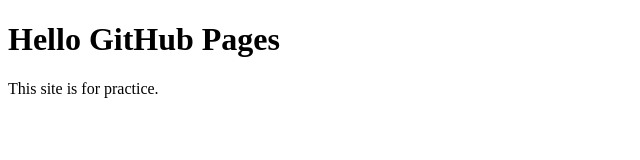
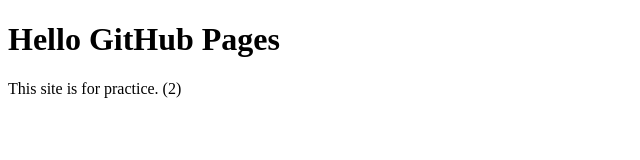
Before and after one commit to rustinbee/hello-world-gpt-practice, a plain HTML site: page index.html in a window 1280 px wide. Shown: the full height of the page, 0-640 px from the left. Drawn offline with Linux system fonts and the light colour scheme.

Commit message:
Update index.html

```diff
--- a/index.html
+++ b/index.html
@@ -7,6 +7,6 @@
 </head>
 <body>
   <h1>Hello GitHub Pages</h1>
-  <p>This site is for practice.</p>
+  <p>This site is for practice. (2)</p>
 </body>
 </html>
```
